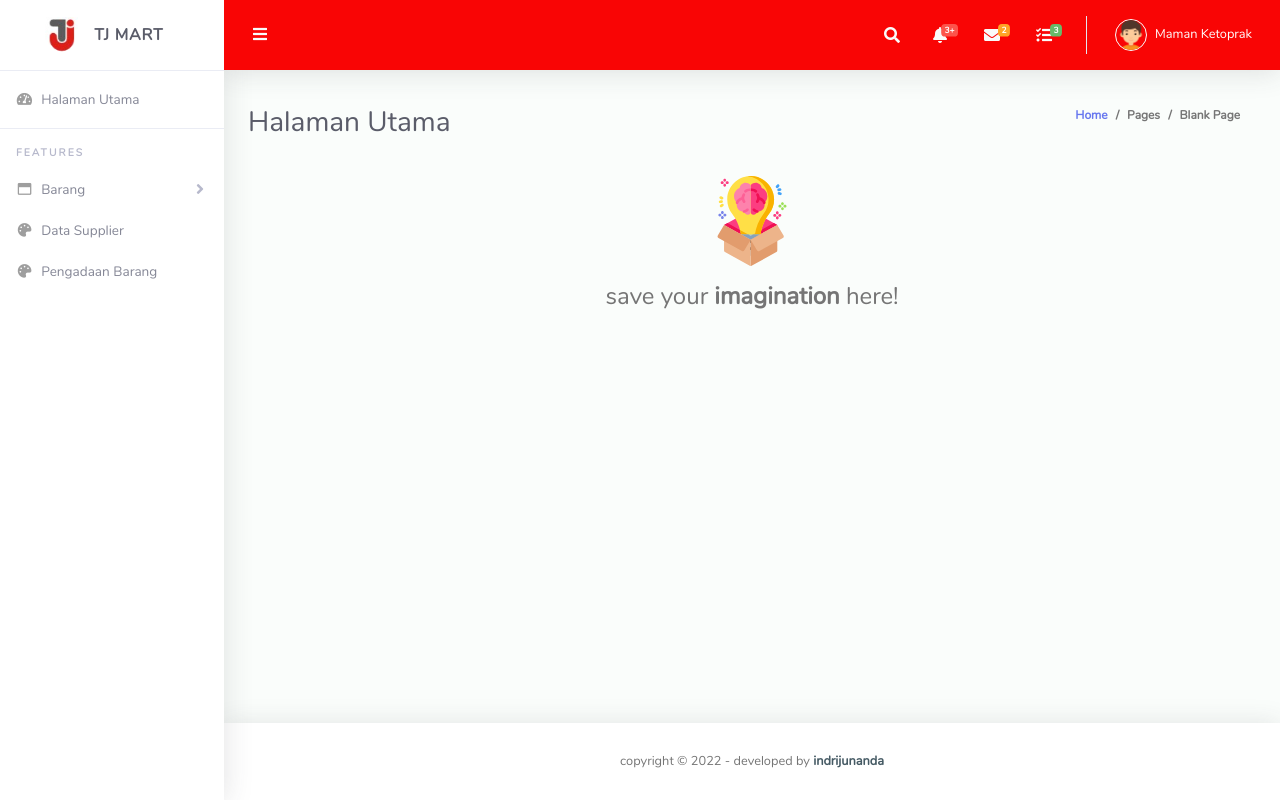
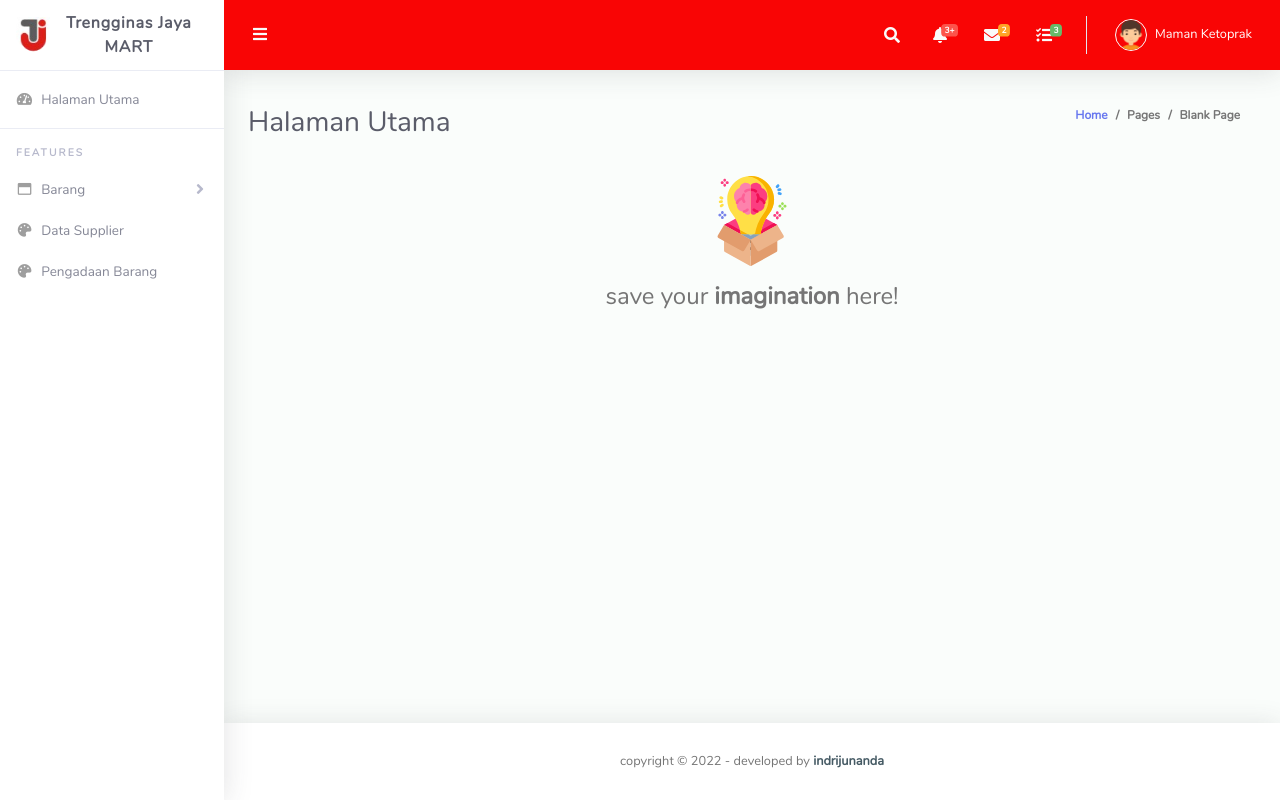
Before and after one commit to Rifa2906/Tj_mart, a CodeIgniter app: page /Tj_mart/Halaman_utama in a window 1280 px wide. Run offline with CodeIgniter, Linux system fonts and the light colour scheme.

Commit message:
ubah nama logo : rizki

```diff
--- a/application/views/templates/sidebar.php
+++ b/application/views/templates/sidebar.php
@@ -4,7 +4,7 @@
           <div class="sidebar-brand-icon">
               <img src="<?= base_url('assets/ruang-admin'); ?>/img/logo/Tj.png">
           </div>
-          <div class="sidebar-brand-text mx-3 text-dark">TJ MART</div>
+          <div class="sidebar-brand-text mx-3 text-dark">Trengginas Jaya MART</div>
       </a>
       <hr class="sidebar-divider my-0">
       <li class="nav-item">
```
